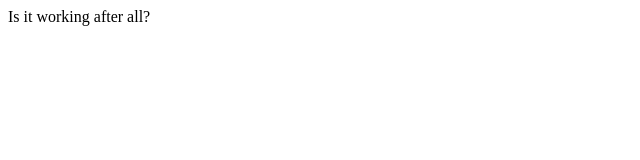
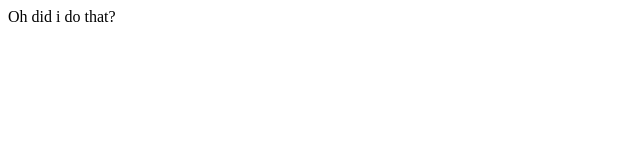
Before and after one commit to aarwitz/TestRepository, a plain HTML site: page hello.html in a window 1280 px wide. Shown: the full height of the page, 0-640 px from the left. Drawn offline with Linux system fonts and the light colour scheme.

Commit message:
Update hello.html

```diff
--- a/hello.html
+++ b/hello.html
@@ -5,6 +5,6 @@
     <title>Hello everyone in the world</title>
   </head>
   <body>
-    Is it working after all?
+    Oh did i do that?
   </body>
 </html>
```
